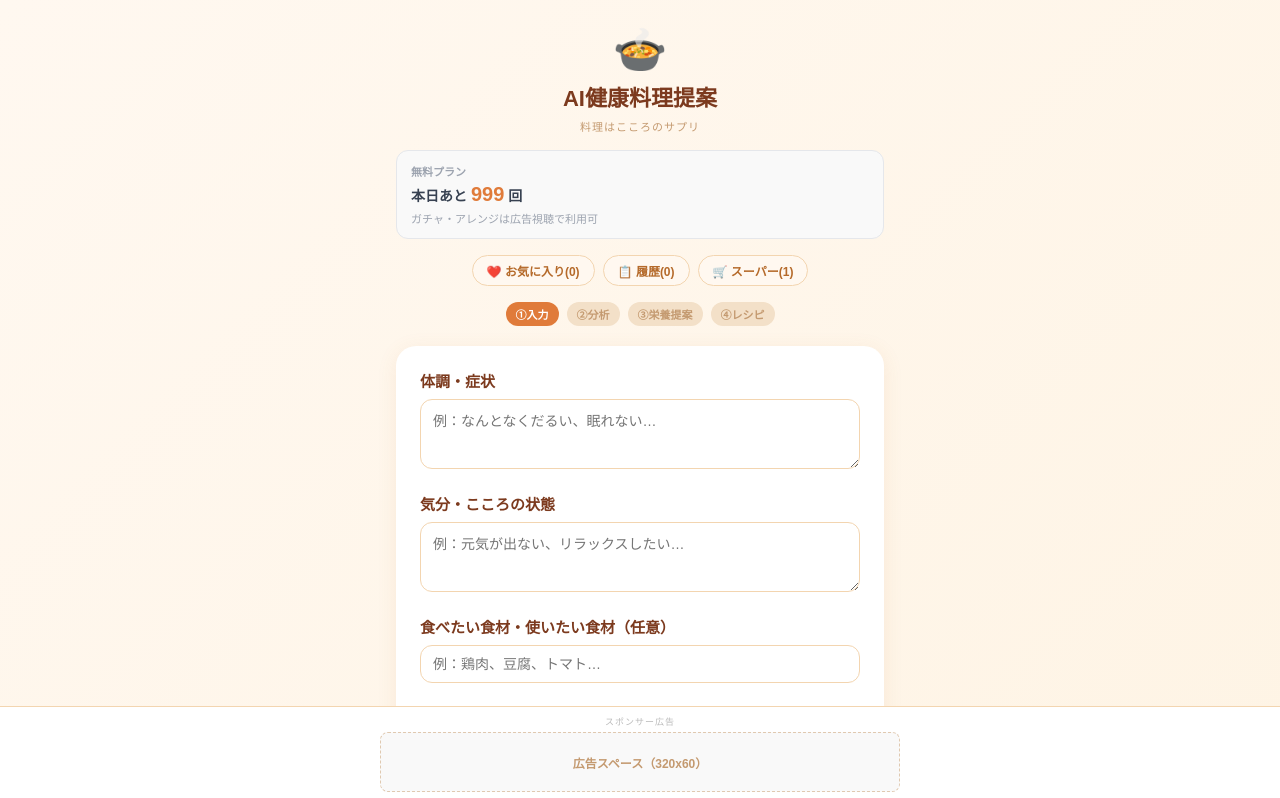
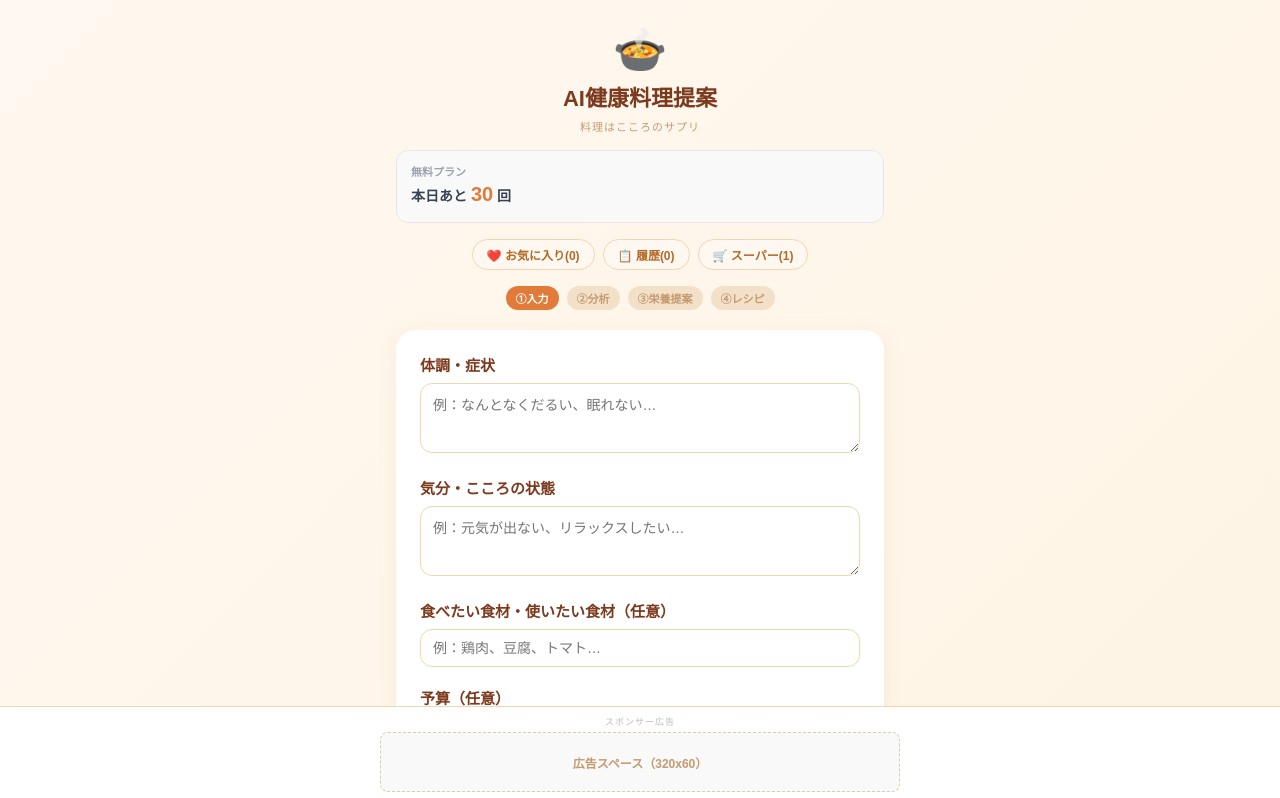
Before and after one commit to mods240/ryouri-supplement, a Next.js app: page / in a window 1280 px wide. Shown: the top 798 px of the page. Built offline with nearby package versions, Linux system fonts and the light colour scheme.

Commit message:
Add files via upload

```diff
--- a/components/RecipeApp.jsx
+++ b/components/RecipeApp.jsx
@@ -9,7 +9,7 @@ var SUPERMARKETS = [
   { id: "seijo", name: "成城石井", emoji: "🍷", color: "#4a148c", searchUrl: function(q){ return "https://www.seijoishii.com/search?q=" + encodeURIComponent(q); } }
 ];
 
-var FREE_LIMIT = 999;
+var FREE_LIMIT = 30;
 var AD_BONUS = 3;
 
 function todayKey() {
@@ -89,7 +89,7 @@ function Tag(props) {
 
 function UsageBanner(props) {
   var remaining = Math.max(0, FREE_LIMIT - (props.usage.count || 0));
-  var isLow = remaining <= 1;
+  var isLow = remaining <= 5;
   if (props.isPro) {
     return (
       <div style={{ background:"linear-gradient(90deg,#1a237e,#283593)", borderRadius:12, padding:"10px 16px", marginBottom:16, display:"flex", alignItems:"center", justifyContent:"space-between" }}>
@@ -110,7 +110,6 @@ function UsageBanner(props) {
           <p style={{ margin:"0 0 4px", fontSize:14, fontWeight:700, color:"#374151" }}>
             本日あと <strong style={{ fontSize:20, color:remaining===0?"#e65100":"#e07b3a" }}>{remaining}</strong> 回
           </p>
-          <p style={{ margin:0, fontSize:11, color:"#9ca3af" }}>ガチャ・アレンジは広告視聴で利用可</p>
           {isLow && remaining > 0 && (
             <p style={{ margin:"3px 0 0", fontSize:11, color:"#e65100" }}>広告視聴で +{AD_BONUS}回もらえます</p>
           )}
@@ -127,6 +126,14 @@ function UsageBanner(props) {
           <button onClick={props.onUpgrade} style={{ flex:1, padding:"8px 0", borderRadius:10, border:"none", background:"linear-gradient(90deg,#e07b3a,#d05a20)", color:"#fff", fontWeight:800, fontSize:12, cursor:"pointer" }}>
             👑 150円で無制限
           </button>
+        </div>
+      )}
+      {isLow && (
+        <div style={{ marginTop:12, padding:"10px 12px", background:"linear-gradient(135deg,#fff4e6,#ffe8cc)", border:"2px solid #e07b3a", borderRadius:12, boxShadow:"0 2px 8px rgba(224,123,58,0.2)" }}>
+          <p style={{ margin:"0 0 6px", fontSize:9, color:"#b56a2a", fontWeight:800, letterSpacing:1, textAlign:"center" }}>━ 広告 ━</p>
+          <div style={{ width:"100%", height:80, background:"#fff", border:"1.5px dashed #e07b3a", borderRadius:8, display:"flex", alignItems:"center", justifyContent:"center", color:"#e07b3a", fontSize:13, fontWeight:800 }}>
+            広告スペース（300x80）
+          </div>
         </div>
       )}
     </div>
```
